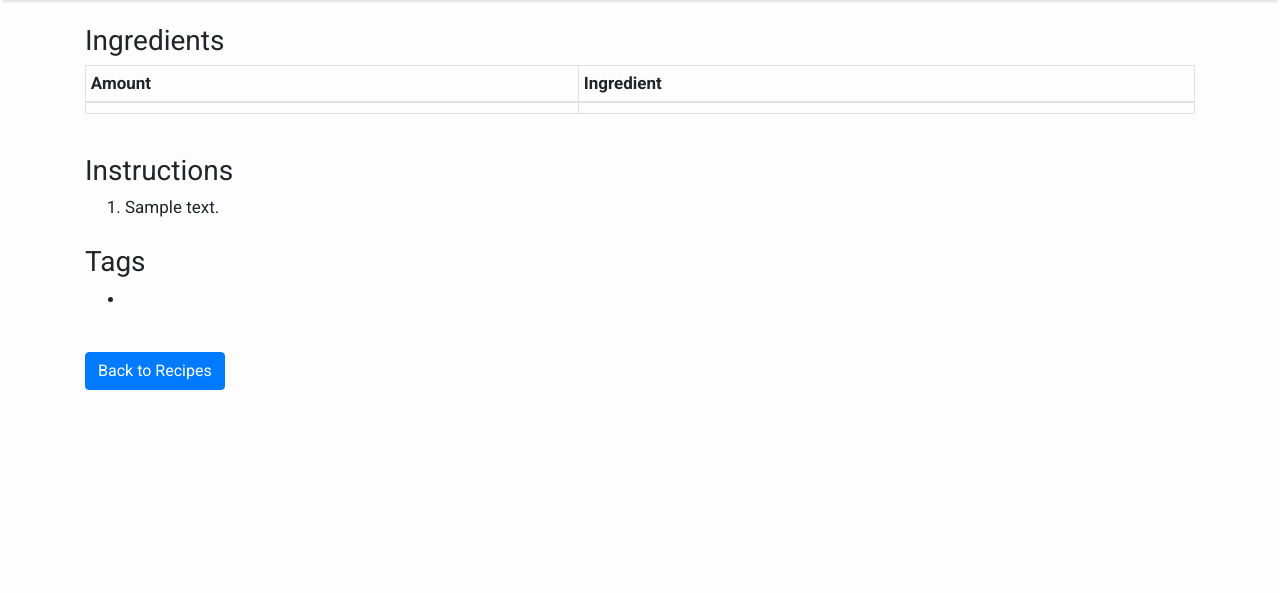
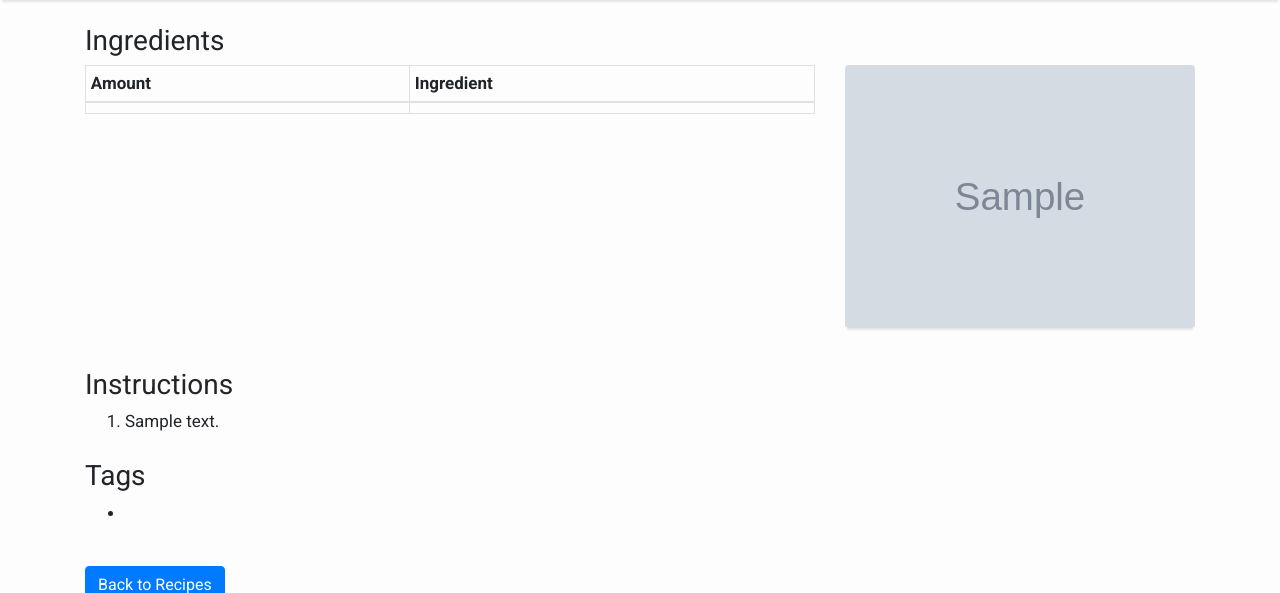
Before and after one commit to philenox/blog_source, a Django app: template blog/templates/recipe_detail.html in a window 1280 px wide. Shown: the part 58-651 px from the top of the page. Run offline with Django 3.2, Linux system fonts and the light colour scheme; tables that the repository leaves empty hold one stand-in row (values such as "Sample post"); the template is opened without the code that fills it: values that come from a table or form of the project are taken from there, most other values are stand-ins (such as "Sample title", 1, 10 or a date in 2020); grey boxes marked "Sample" are stand-in pictures; lists and menus that the app fills with data are empty; some libraries are stand-ins or nearby versions.

Commit message:
added images

```diff
--- a/blog/templates/recipe_detail.html
+++ b/blog/templates/recipe_detail.html
@@ -6,8 +6,10 @@
         <h1>{{ recipe.title }}</h1>
 
         <h3 class="mt-4">Ingredients</h3>
-        <div class="d-flex justify-content-start">
-            <table class="table table-bordered table-sm w-auto ingredients-table">
+        <div class="row">
+            <!-- Ingredients Table Column -->
+            <div class="col-md-8 col-sm-12">
+                <table class="table table-bordered table-sm ingredients-table">
                     <thead>
                         <tr>
                             <th class="text-nowrap">Amount</th>
@@ -23,6 +25,12 @@
                         {% endfor %}
                     </tbody>
                 </table>
+            </div>
+
+            <!-- Recipe Image Column -->
+            <div class="col-md-4 col-sm-12 mb-3">
+                <img src="{{ recipe_image_url }}" alt="{{ recipe.title }} Photo" class="img-fluid rounded shadow">
+            </div>
         </div>
 
         <h3 class="mt-4">Instructions</h3>
```
Also changed, not shown: recipes/views.py (+17 -1 lines). Lines whose indentation alone changed are shown as unchanged.
